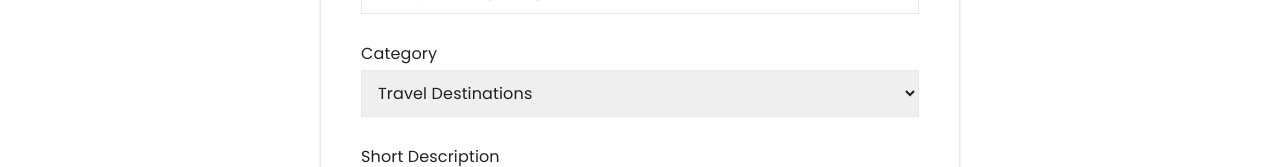
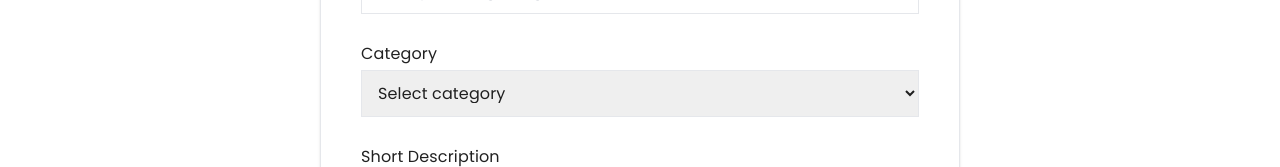
Before and after one commit to mursalinmirme/blog-pulse, a React (Vite) app: page /add-blog in a window 1280 px wide. Shown: the part 401-568 px from the top of the page. Built offline with nearby package versions, Linux system fonts and the light colour scheme; no server answers.

Commit message:
I have make blog uploading system in database and when successfully posted a blog user will see a successfully also make a 404 page

```diff
--- a/package.json
+++ b/package.json
@@ -15,6 +15,7 @@
     "@mui/icons-material": "^5.14.16",
     "@mui/material": "^5.14.16",
     "@mui/styled-engine-sc": "^6.0.0-alpha.4",
+    "axios": "^1.6.0",
     "firebase": "^10.5.2",
     "ka-table": "^8.4.0",
     "localforage": "^1.10.0",
--- a/src/pages/AddBlog.jsx
+++ b/src/pages/AddBlog.jsx
@@ -1,38 +1,71 @@
 import { Button } from "@mui/material";
-import { Link } from "react-router-dom";
-import { FcGoogle } from 'react-icons/fc';
+import useAuth from "../hooks/useAuth";
+import axios from "axios";
+import toast from "react-hot-toast";
 const AddBlog = () => {
+    const { user } = useAuth();
+    console.log(user?.uid);
+    const handleAddBlog = (e) => {
+        e.preventDefault();
+        const date = new Date();
+        const form = e.target;
+        const blogTitle = form.blogTitle.value;
+        const blogImage = form.blogImage.value;
+        const category = form.category.value;
+        const shortDescription = form.shortDescription.value;
+        const longDescription = form.longDescription.value;
+        const bloggerId = user?.uid;
+        const bloggerName = user?.displayName;
+        const bloggerEmail = user?.email;
+        const blogPostTime = date.toISOString();
+        const newBlog = {blogTitle, blogImage, category, shortDescription, longDescription, bloggerId, bloggerName, bloggerEmail, blogPostTime};
+        console.log(newBlog);
+        const toastId = toast.loading('Posting...')
+        axios.post('http://localhost:5000/addnewblog', newBlog)
+        .then(res => {
+            console.log(res.data);
+            if(res.data.acknowledged){
+                toast.success("Blog post successfully", { id : toastId });
+                form.reset();
+            }
+        })
+        .catch(err => {
+            console.log(err);
+            toast.success(err.message, { id : toastId });
+        })
+    }
     return (
         <div className="mt-20 max-w-screen-2xl mx-auto">
             <div className="w-1/2 px-10 py-8 mx-auto border shadow rounded-xl">
                 <h3 className="text-center mt-3 text-[#3A5A40] text-2xl font-semibold font-fontNoto">{`Make a New Blog`}</h3>
-                <form className="mt-10" action="">
+                <form onSubmit={handleAddBlog} className="mt-10" action="">
                     <div className="flex flex-col">
                         <label className="mb-1" htmlFor="">Blog title</label>
-                        <input className="border px-3 py-2.5 outline-none" type="text" name="" id="" placeholder="Enter your blog title" />
+                        <input className="border px-3 py-2.5 outline-none" type="text" name="blogTitle" id="" placeholder="Enter your blog title" required />
                     </div>
                     <div className="flex flex-col mt-7">
                         <label className="mb-1" htmlFor="">Blog image URL</label>
-                        <input className="border px-3 py-2.5 outline-none" type="text" name="" id="" placeholder="Enter your blog image URL" />
+                        <input className="border px-3 py-2.5 outline-none" type="text" name="blogImage" id="" placeholder="Enter your blog image URL" required />
                     </div>
                     <div className="flex flex-col mt-7">
                         <label className="mb-1" htmlFor="">Category</label>
-                        <select className="border px-3 py-2.5 outline-none" name="" id="">
-                            <option value="">Travel Destinations</option>
-                            <option value="">Festivals and Celebrations</option>
-                            <option value="">Adventure and Exploration</option>
-                            <option value="">Art and Creativity</option>
-                            <option value="">Tech Reviews</option>
-                            <option value="">Technology Trends</option>
+                        <select className="border px-3 py-2.5 outline-none" name="category" id="" required>
+                            <option value="">Select category</option>
+                            <option value="travel destinations">Travel Destinations</option>
+                            <option value="festivals and celebrations">Festivals and Celebrations</option>
+                            <option value="adventure and exploration">Adventure and Exploration</option>
+                            <option value="art and creativity">Art and Creativity</option>
+                            <option value="tech reviews">Tech Reviews</option>
+                            <option value="technology trends">Technology Trends</option>
                         </select>
                     </div>
                     <div className="flex flex-col mt-7">
                         <label className="mb-1" htmlFor="">Short Description</label>
-                        <input className="border px-3 py-2.5 outline-none" type="text" name="" id="" placeholder="Enter your blog image URL" />
+                        <input className="border px-3 py-2.5 outline-none" type="text" name="shortDescription" id="" placeholder="Enter your blog image URL" required />
                     </div>
                     <div className="flex flex-col mt-7">
                         <label className="mb-1" htmlFor="">Long Description</label>
-                        <textarea name="longDescription" className="border resize-none h-36 outline-none"></textarea>
+                        <textarea name="longDescription" className="border resize-none p-4 h-36 outline-none" required></textarea>
                     </div>
 
                     <Button type="submit" style={{background: '#588157', color: 'white', fontWeight: '600', marginTop: '30px'}} variant="solid" className="w-full h-12 text-base font-medium font-fontNoto">Post Blog</Button>
--- a/src/pages/ErrorPage.jsx
+++ b/src/pages/ErrorPage.jsx
@@ -1,8 +1,16 @@
-
+import { Button } from "@mui/material";
+import { MdOutlineArrowBack } from 'react-icons/md'
+import { Link } from "react-router-dom";
 const ErrorPage = () => {
     return (
-        <div>
-            this is error page
+        <div className="flex justify-center items-center h-screen">
+            <div className="text-center">
+                <h3 className="text-9xl font-bold text-[#3A5A40]">404</h3>
+                <h4 className="text-4xl mt-6 font-semibold text-[#588157]">Opps.... Page not found</h4>
+                <Link to={'/'}>
+                  <Button style={{marginTop: '45px', background: '#3A5A40', color: '#ffffff'}} variant="sollid" className="flex gap-1 h-11"><MdOutlineArrowBack className="text-2xl"></MdOutlineArrowBack><span>Back to Home</span></Button>
+                </Link>
+            </div>
         </div>
     );
 };
```
Also changed, not shown: vercel.json (added), 1 other file (tests, documents, lock files or other folders).
